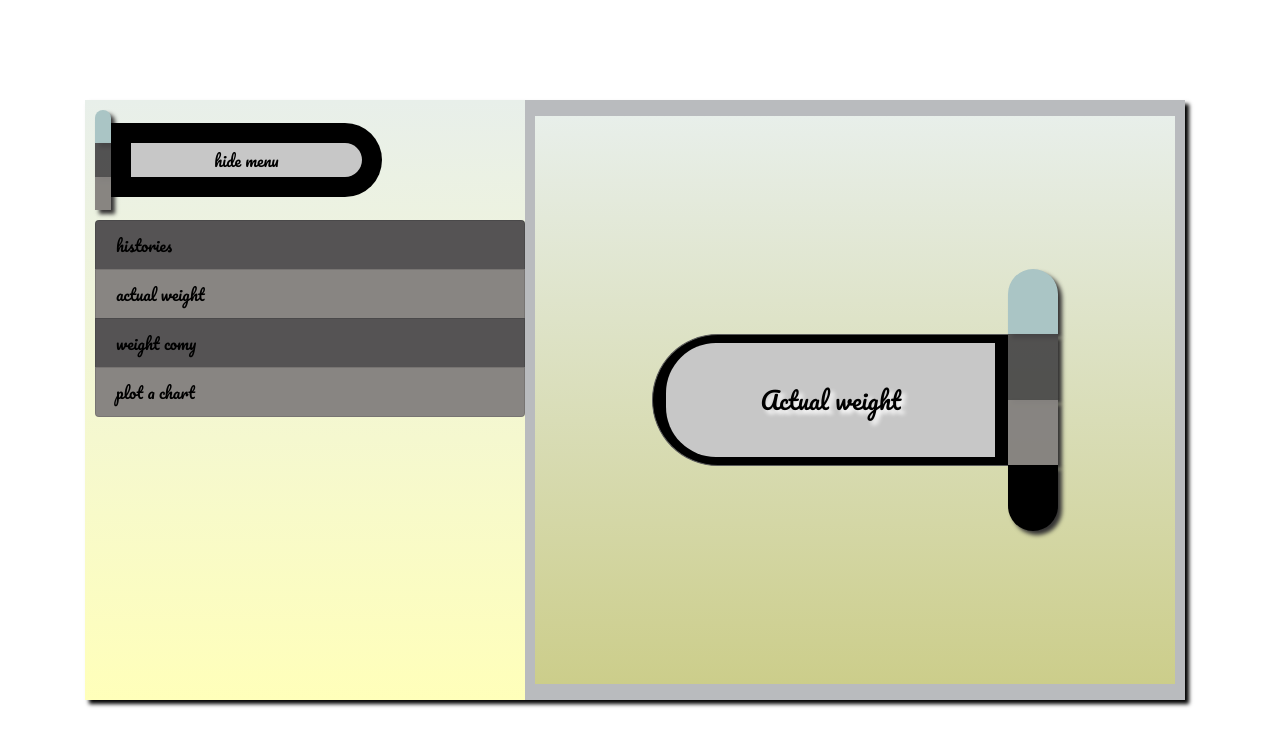
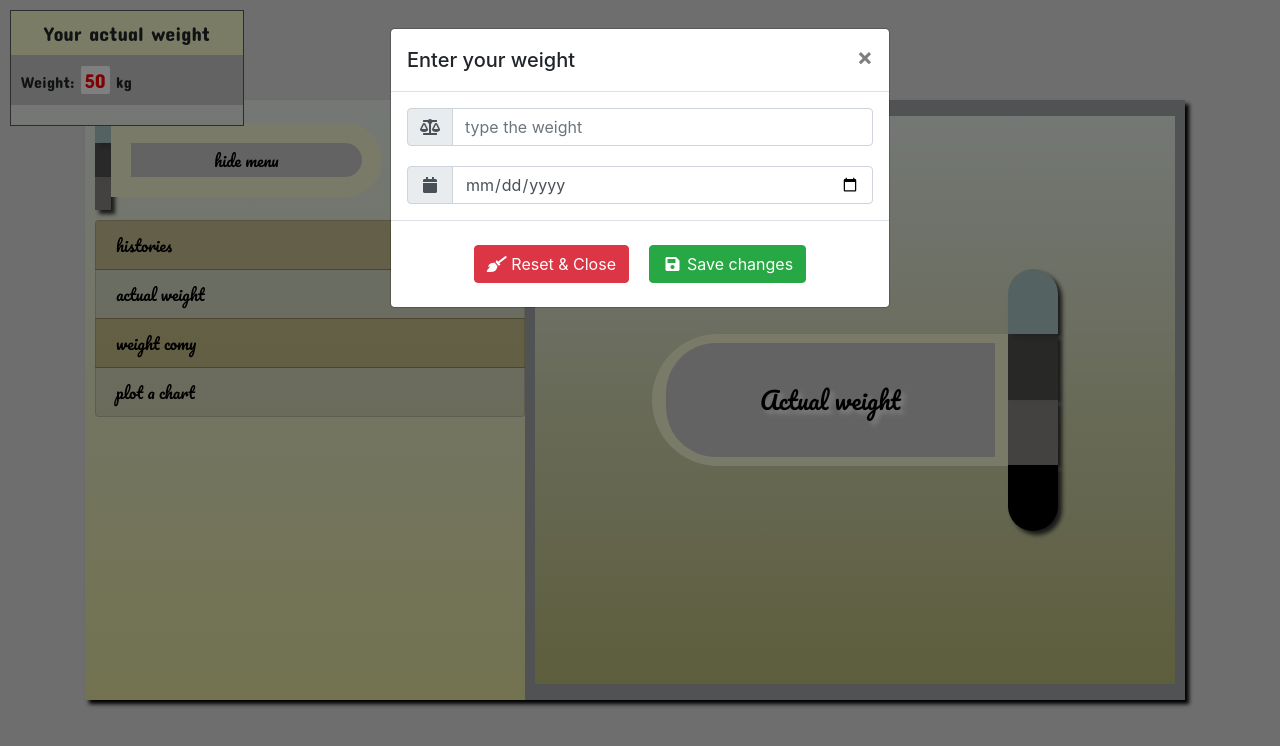
Before and after one commit to mohssineAboutaj/weight-tracker-app, a plain HTML site: page index.html in a window 1280 px wide. Both pictures are taken after a click on the button "Actual weight". Drawn offline with nearby package versions, Linux system fonts and the light colour scheme.

Commit message:
modal modified , API added , message box added

```diff
--- a/index.html
+++ b/index.html
@@ -8,11 +8,24 @@
 		integrity="sha384-ggOyR0iXCbMQv3Xipma34MD+dH/1fQ784/j6cY/iJTQUOhcWr7x9JvoRxT2MZw1T" crossorigin="anonymous">
 	<link rel="stylesheet" href="styles/index.css">
 	<link href="https://fonts.googleapis.com/css?family=Pacifico&display=swap" rel="stylesheet">
+	<link href="https://fonts.googleapis.com/css?family=Concert+One&display=swap" rel="stylesheet">
 	<title>Weight tracker app</title>
 </head>
 
 <body>
+	<header>
+		<div class="actual_weight">
+			<h5>Your actual weight</h5>
+		</div>
+		<div class="weight_values">
+			<span>Weight:</span><span> <span class="span_value">50</span> kg</span>
+		</div>
+		<div class="motivational_message">
+			<!-- A message from an API  should be here , it's gonna be a motivational message -->
+		</div>
+	</header>
 	<div class="container">
+
 		<div class="middle_box">
 			<section>
 				<div class="menu_button_container">
@@ -29,7 +42,7 @@
 				</div>
 				<ul class="list-group">
 					<li class="list-group-item">histories</li>
-					<li class="list-group-item" data-toggle="modal" data-target="#actual-weight">actual weight</li>
+					<li class="list-group-item">actual weight</li>
 					<li class="list-group-item">weight comy</li>
 					<li class="list-group-item">plot a chart</li>
 				</ul>
@@ -37,7 +50,7 @@
 			<aside>
 				<div class="tracker_info">
 					<div class="circle_container">
-						<button class="tracker_info_button">
+						<button class="tracker_info_button"  data-toggle="modal" data-target="#actual-weight">
 							Actual weight
 						</button>
 					</div>
@@ -55,24 +68,17 @@
 	</div>
 
 <!-- Modal -->
-	<div class="modal fade" id="actual-weight" tabindex="-1" role="dialog" aria-labelledby="actualWeightLabel"
-		aria-hidden="true">
+<div class="modal fade" id="actual-weight" tabindex="-1" role="dialog" aria-labelledby="exampleModalLabel" aria-hidden="true">
 	<div class="modal-dialog" role="document">
 	  <div class="modal-content">
 		<div class="modal-header">
-					<h5 class="modal-title" id="exampleModalLabel">actual-weight form</h5>
+		  <h5 class="modal-title" id="exampleModalLabel">Enter your weight</h5>
 		  <button type="button" class="close" data-dismiss="modal" aria-label="Close">
-						<span aria-hidden="true">
-							<i class="fa fa-fw fa-times-circle"></i>
-						</span>
+			<span aria-hidden="true">&times;</span>
 		  </button>
 		</div>
+	 <form id="modal_form">
 		<div class="modal-body">
-					<form>
-						<div class="form-row">
-							<label class="sr-only" for="input-weight">
-								weight
-							</label>
 			<div class="input-group">
 				<div class="input-group-prepend">
 					<div class="input-group-text">
@@ -81,28 +87,6 @@
 				</div>
 				<input name="weight" type="number" class="form-control" id="input-weight" placeholder="type the weight">
 			</div>
-						</div>
-						<div class="form-row">
-							<label class="sr-only" for="input-unit">
-								unit
-							</label>
-							<div class="input-group">
-								<div class="input-group-prepend">
-									<div class="input-group-text">
-										<i class="fa fa-fw fa-weight-hanging"></i>
-									</div>
-								</div>
-								<select name="unit" id="input-unit" class="form-control">
-									<option value="---">---choose a unit---</option>
-									<!-- fill by javaScript -->
-									<!-- khdm b loop & appenChild wla khliha tan3mrha ana -->
-								</select>
-							</div>
-						</div>
-						<div class="form-row">
-							<label class="sr-only" for="input-date">
-								date
-							</label>
 			<div class="input-group">
 				<div class="input-group-prepend">
 					<div class="input-group-text">
@@ -112,17 +96,20 @@
 				<input name="date" type="date" class="form-control" id="input-date">
 			</div>
 		</div>
-						<div class="form-row">
+		<div class="modal-footer">
+			<div>
 				<button type="reset" class="btn btn-danger m-2" data-dismiss="modal">
 					<i class="fa fa-fw fa-broom"></i>
 					Reset &amp; Close
 				</button>
-							<button type="sub" class="btn btn-success m-2">
+				<button type="sub" class="btn btn-success m-2"">
 					<i class="fa fa-fw fa-save"></i>
 					Save changes
 				</button>
 			</div>
+		</div>
 	 </form>
+	  </div>
 	</div>
   </div>
 		</div>
--- a/main.js
+++ b/main.js
@@ -13,4 +13,29 @@ $( document ).ready(function() {
     })
 /*-------*/
 
+/*--- actual weight and motivatinal message ---*/
+$("#modal_form").submit(function(e){
+    e.preventDefault();
+    let actualWeight=$("#input-weight").val();   //had variable  radi na7tajoha
+    let weightDate=$("#input-date").val(); //had variable  radi na7tajoha
+    $(".span_value").text(actualWeight);
+    if (!actualWeight && !weightDate) return alert("one of the fields is empty");
+
+    /*-- motivational API --*/
+
+  let http= new XMLHttpRequest();
+  http.onreadystatechange=function(){
+      if(http.readyState == 4 && http.status == 200){
+          let num=Math.floor(Math.random()*20);
+          $(".motivational_message").text(JSON.parse(http.response)[num].content);
+      }
+  }
+  http.open("GET","https://gist.githubusercontent.com/AbhishekChd/ab9949b618fcbf58ac84f9c8e88d6688/raw/90916f0d09a295eb5b2eea6c29a648e8c60b0e6f/5769a491e4b01190df7a9a70.json",true);
+  http.send();
 });
+})
+
+
+/*-- 9ra 3la ajax call  o chno howa json hna     https://www.w3schools.com/xml/ajax_intro.asp    ---*/
+/*-- had api rah radi nbadlaha 7it khditha rir man wa7ed app
+khasni ndir wa7da makhtasa rir b motivation -- */
--- a/styles/_aside.scss
+++ b/styles/_aside.scss
@@ -14,10 +14,9 @@ aside {
     .circle_container {
       height: 132px;
       width: 356px;
-      border: 1px solid #5a5a5a;
       border-top-left-radius: 70px;
       border-bottom-left-radius: 70px;
-      background-color: black;
+      background-color: #f3f7d1;
       border-right: none;
       @include flexElement(none, center);
       justify-content: center;
--- /dev/null
+++ b/styles/_header.scss
@@ -0,0 +1,29 @@
+header {
+    margin:10px 0px 0px 10px;
+    border:$borderColor;
+    font-family: $headerFont;
+    position:absolute;
+    width:234px;
+    //@include flexElement(column,center);
+    .actual_weight h5{
+        text-align:center;
+        background-color:#f7f9cc;
+        padding:10px 0px;
+        margin:0;
+    }
+    .weight_values{
+        background-color:#c7c7c7;
+        padding:10px 10px;
+    }
+    .motivational_message {
+        padding:10px 10px;
+        background-color: #e9efe8;
+    }
+    .span_value{
+        color :red;
+        font-size:20px;
+        background-color:white;
+        padding:2px 4px;
+        border-radius: 2px;
+    }
+}
--- /dev/null
+++ b/styles/_modal.scss
@@ -0,0 +1,6 @@
+.modal-footer{
+    @include flexElement(column,center);
+}
+.input-group:first-child {
+ margin-bottom:20px;
+}
--- a/styles/_section.scss
+++ b/styles/_section.scss
@@ -12,7 +12,7 @@ section {
     }
     .menu_button{
         padding: 20px;
-        background-color: black;
+        background-color: #f3f7d1;
         width: 63%;
         border-top-right-radius: 70px;
         border-bottom-right-radius: 70px;
@@ -35,10 +35,10 @@ section {
             cursor:pointer;
             transition:text-shadow .4s ease-in;
             &:nth-child(odd){
-                 background-color: #555354;
+                background-color: #85640454;
             }
             &:nth-child(even){
-                background-color: #888582;
+                background-color: #8885822e;
             }
             &:hover {
                 text-shadow:4px 4px 4px white;
--- a/styles/index.scss
+++ b/styles/index.scss
@@ -4,9 +4,15 @@ body {
     padding:0;
     margin:0;
     box-sizing:border-box;
+    background-color:#15151526;
 }
 button {
     outline:none;
+    transition:all .5s linear;
+    &:hover {
+     background-color: #024e9a7d;
+     color: white;
+    }
 }
 
 @mixin flexElement($direction,$alignItem){
@@ -17,6 +23,8 @@ button {
 $borderColor: 1px solid rgb(90, 90, 90);
 $trackerBg:#ecececad;
 $gooelFont: 'Pacifico', cursive;
+$headerFont:'Concert One', cursive;
+
 
 /*----*/
 
@@ -44,5 +52,7 @@ middle box
     }
 }
 
+@import "./header";
 @import "./aside";
 @import "./section";
+@import "./modal";
```
Also changed, not shown: styles/index.css, 1 other file. Lines whose indentation alone changed are shown as unchanged.
